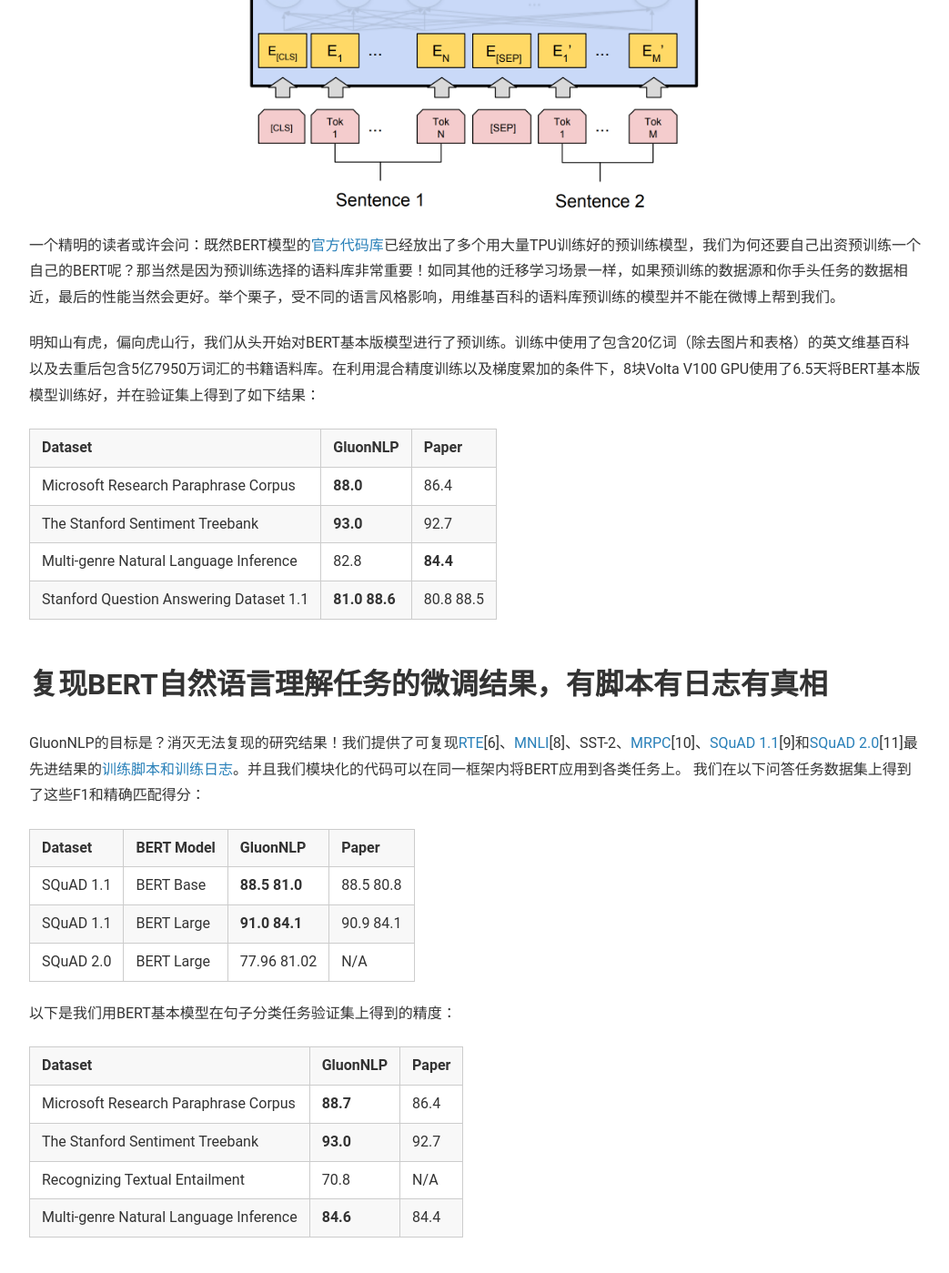
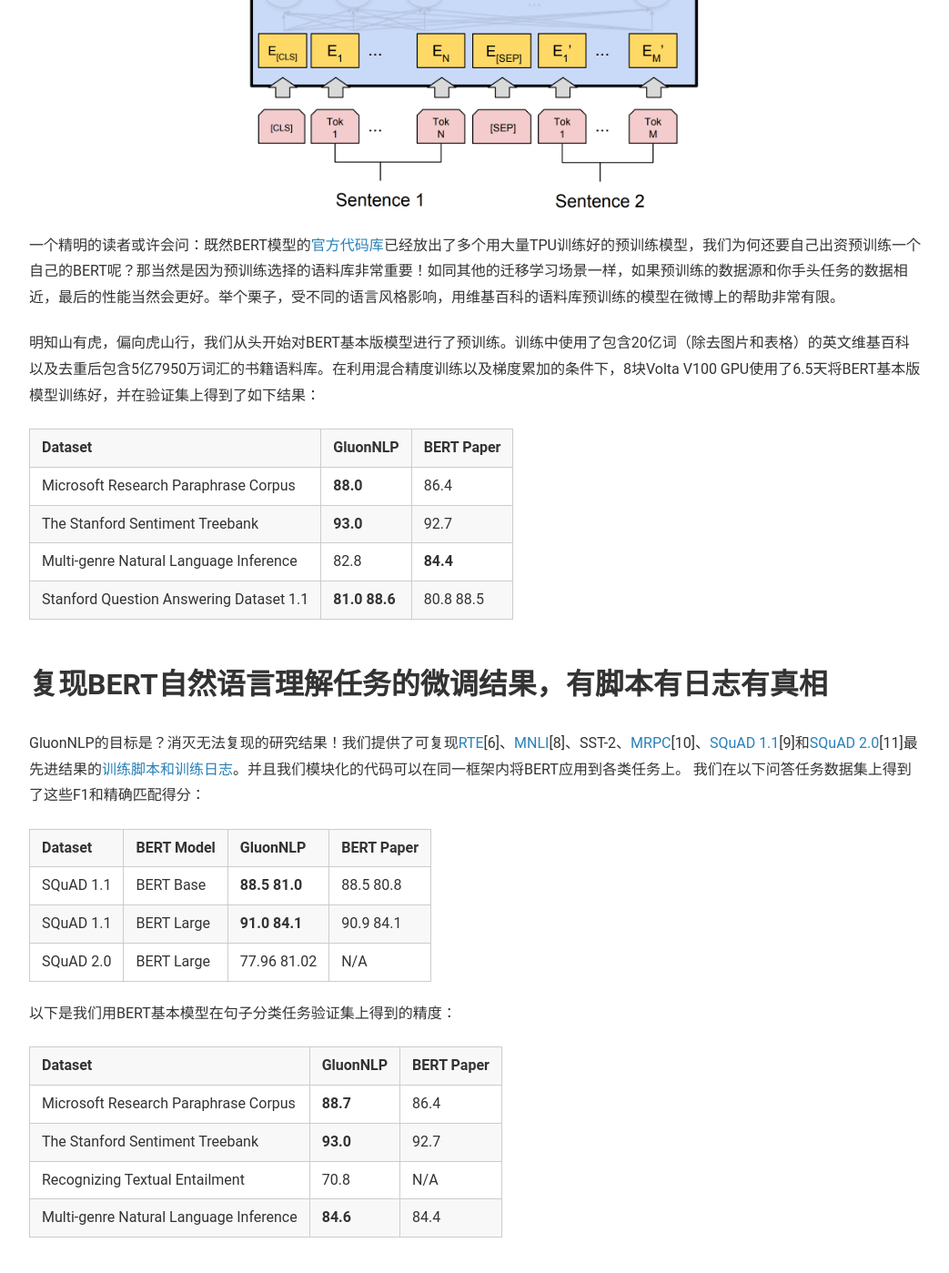
Before and after one commit to mxnet-zh/blog, a Jekyll site: the page built from _posts/2019-03-14-gluon-nlp.md, in a window 1280 px wide and 1400 px high, scrolled down 1210 px. Shown: the whole window at 91% size, without its empty margins (118-1161 px from the left). Built offline with Jekyll 4.4.1, drawn with Linux system fonts in a browser that asks for light colours; formulas are drawn with MathJax 3.

Commit message:
address binbin's comments

```diff
--- a/_posts/2019-03-14-gluon-nlp.md
+++ b/_posts/2019-03-14-gluon-nlp.md
@@ -20,36 +21,36 @@ BERT是Bidirectional Encoder Representations from Transformers的简称。它 1)
 
 ![](../img/bert.png){:width="500px"}
 
-一个精明的读者或许会问：既然BERT模型的[官方代码库](https://github.com/google-research/bert/)已经放出了多个用大量TPU训练好的预训练模型，我们为何还要自己出资预训练一个自己的BERT呢？那当然是因为预训练选择的语料库非常重要！如同其他的迁移学习场景一样，如果预训练的数据源和你手头任务的数据相近，最后的性能当然会更好。举个栗子，受不同的语言风格影响，用维基百科的语料库预训练的模型并不能在微博上帮到我们。
+一个精明的读者或许会问：既然BERT模型的[官方代码库](https://github.com/google-research/bert/)已经放出了多个用大量TPU训练好的预训练模型，我们为何还要自己出资预训练一个自己的BERT呢？那当然是因为预训练选择的语料库非常重要！如同其他的迁移学习场景一样，如果预训练的数据源和你手头任务的数据相近，最后的性能当然会更好。举个栗子，受不同的语言风格影响，用维基百科的语料库预训练的模型在微博上的帮助非常有限。
 
 明知山有虎，偏向虎山行，我们从头开始对BERT基本版模型进行了预训练。训练中使用了包含20亿词（除去图片和表格）的英文维基百科以及去重后包含5亿7950万词汇的书籍语料库。在利用混合精度训练以及梯度累加的条件下，8块Volta V100 GPU使用了6.5天将BERT基本版模型训练好，并在验证集上得到了如下结果：
 
-| Dataset                                 | GluonNLP     | Paper     |
-|-----------------------------------------|--------------|-----------|
-| Microsoft Research Paraphrase Corpus    | **88.0**     | 86.4      |
-| The Stanford Sentiment Treebank         | **93.0**     | 92.7      |
-| Multi-genre Natural Language Inference  | 82.8         | **84.4**  |
-| Stanford Question Answering Dataset 1.1 | **81.0 88.6**| 80.8 88.5 |
+| Dataset                                 | GluonNLP     |  BERT Paper  |
+|-----------------------------------------|--------------|--------------|
+| Microsoft Research Paraphrase Corpus    | **88.0**     |  86.4        |
+| The Stanford Sentiment Treebank         | **93.0**     |  92.7        |
+| Multi-genre Natural Language Inference  | 82.8         |  **84.4**    |
+| Stanford Question Answering Dataset 1.1 | **81.0 88.6**|  80.8 88.5   |
 
 ## 复现BERT自然语言理解任务的微调结果，有脚本有日志有真相
 
 GluonNLP的目标是？消灭无法复现的研究结果！我们提供了可复现[RTE](https://arxiv.org/abs/1804.07461)[6]、[MNLI](http://aclweb.org/anthology/N18-1101)[8]、SST-2、[MRPC](https://www.microsoft.com/en-us/download/details.aspx?id=52398)[10]、[SQuAD 1.1](https://rajpurkar.github.io/SQuAD-explorer/explore/1.1/dev/)[9]和[SQuAD 2.0](https://rajpurkar.github.io/SQuAD-explorer/explore/v2.0/dev/)[11]最先进结果的[训练脚本和训练日志](http://gluon-nlp.mxnet.io/model_zoo/bert/index.html#bert-for-sentence-classification-on-glue-tasks)。并且我们模块化的代码可以在同一框架内将BERT应用到各类任务上。
 我们在以下问答任务数据集上得到了这些F1和精确匹配得分：
 
-| Dataset   | BERT Model | GluonNLP       | Paper     |
-|-----------|------------|----------------|-----------|
-| SQuAD 1.1 | BERT Base  | **88.5 81.0**  | 88.5 80.8 |
-| SQuAD 1.1 | BERT Large | **91.0 84.1**  | 90.9 84.1 |
-| SQuAD 2.0 | BERT Large | 77.96 81.02    | N/A       |
+| Dataset   | BERT Model | GluonNLP       |  BERT Paper  |
+|-----------|------------|----------------|--------------|
+| SQuAD 1.1 | BERT Base  | **88.5 81.0**  | 88.5 80.8    |
+| SQuAD 1.1 | BERT Large | **91.0 84.1**  | 90.9 84.1    |
+| SQuAD 2.0 | BERT Large | 77.96 81.02    | N/A          |
 
 以下是我们用BERT基本模型在句子分类任务验证集上得到的精度：
 
-| Dataset                                | GluonNLP | Paper |
-|----------------------------------------|----------|-------|
-| Microsoft Research Paraphrase Corpus   | **88.7** | 86.4  |
-| The Stanford Sentiment Treebank        | **93.0** | 92.7  |
-| Recognizing Textual Entailment         | 70.8     | N/A   |
-| Multi-genre Natural Language Inference | **84.6** | 84.4  |
+| Dataset                                | GluonNLP | BERT Paper |
+|----------------------------------------|----------|------------|
+| Microsoft Research Paraphrase Corpus   | **88.7** |    86.4    |
+| The Stanford Sentiment Treebank        | **93.0** |    92.7    |
+| Recognizing Textual Entailment         | 70.8     |    N/A     |
+| Multi-genre Natural Language Inference | **84.6** |    84.4    |
 
 ## 部署BERT？轻松搞定！
 借助Apache MXNet的力量，我们提供的BERT模型可以输出到json格式并在[C++](https://github.com/apache/incubator-mxnet/tree/master/cpp-package/example/inference)、[Java](https://medium.com/apache-mxnet/introducing-java-apis-for-deep-learning-inference-with-apache-mxnet-8406a698fa5a)、[Scala](https://medium.com/apache-mxnet/image-classification-with-mxnet-scala-inference-api-8ab6ce1bbccf)以及其他多种语言上进行部署。与此同时，16位浮点数的运算支持为GPU上的BERT推断带来了约2x的加速。CPU上的8位整数模型量化正在施工中，敬请期待。
```
Also changed, not shown: other parts of _posts/2019-03-14-gluon-nlp.md (+1 -0 lines).
